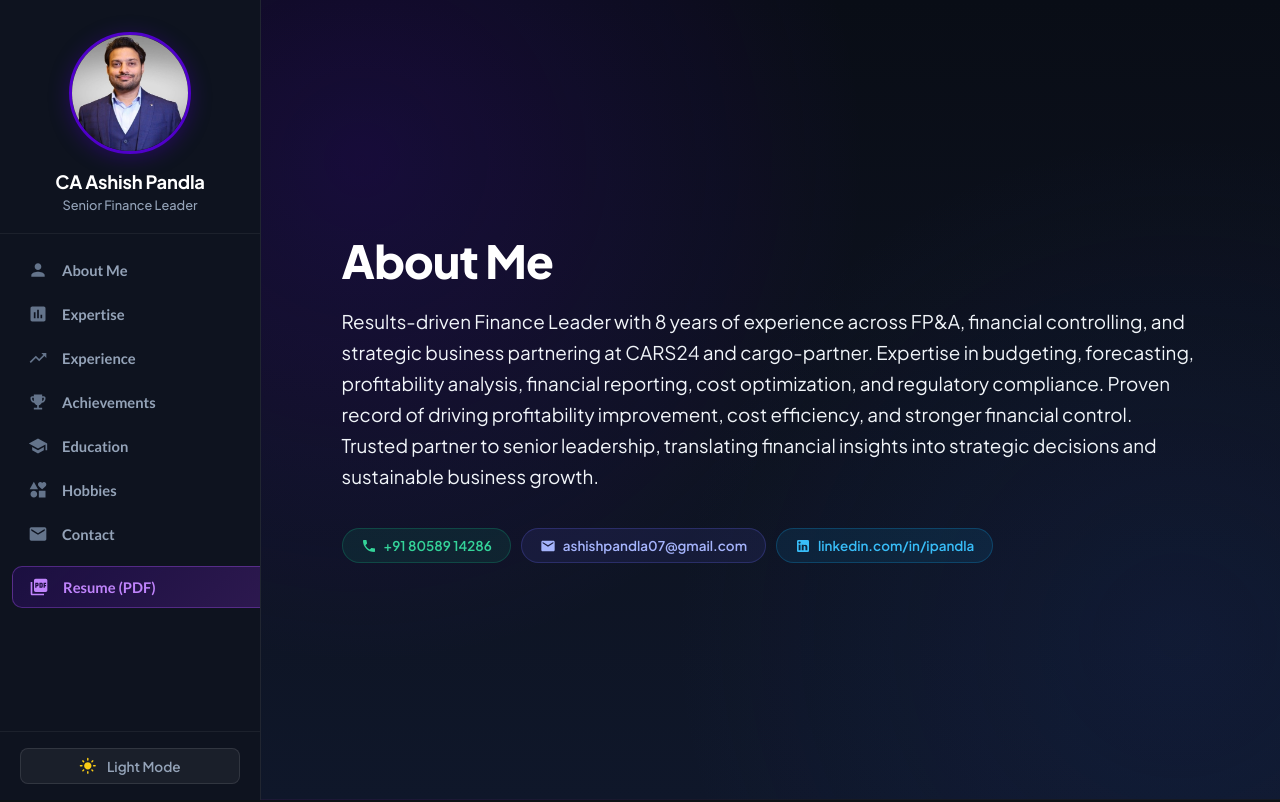
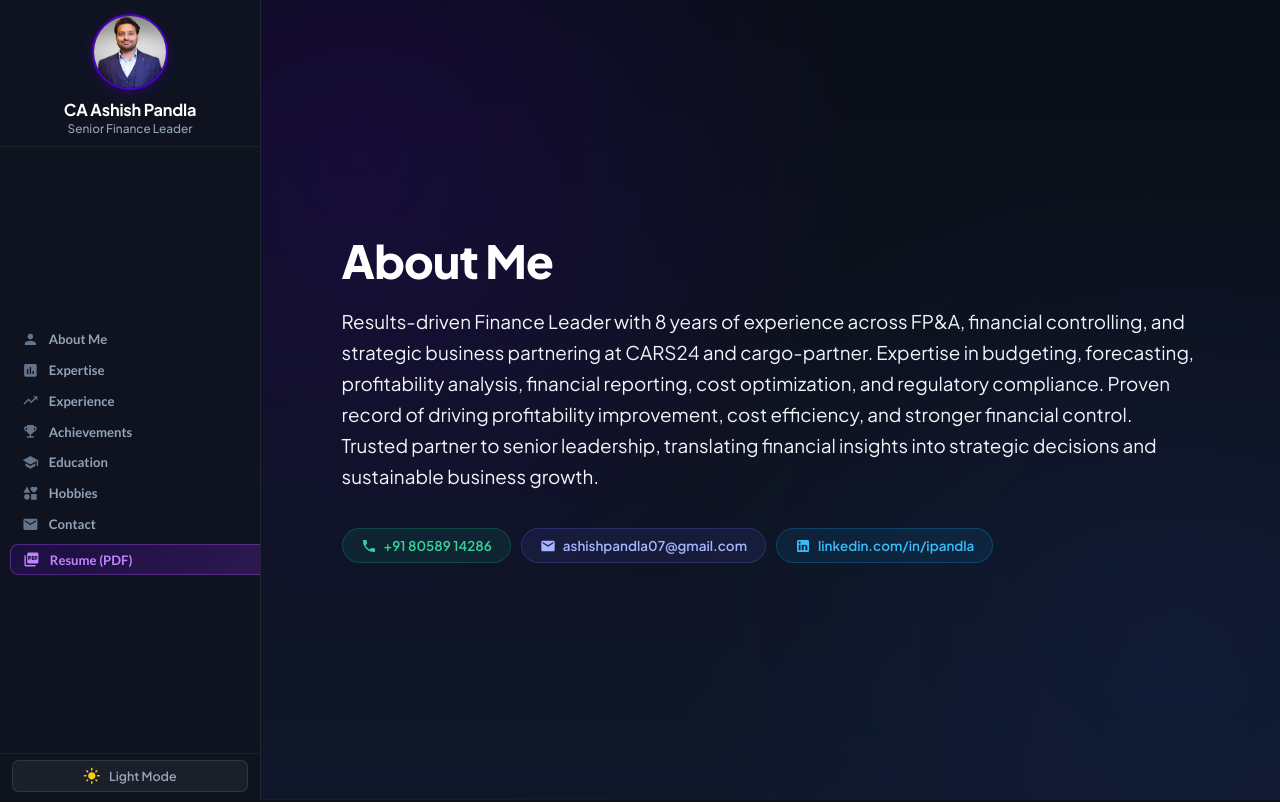
Before and after one commit to Ashishpandla07/Portfolio, a React (Create React App) app: page / in a window 1280 px wide. Shown: the top 802 px of the page. Built offline with nearby package versions, Linux system fonts and the light colour scheme.

Commit message:
Compact sidebar to show Light Mode button without scrolling and remove bottom excess space

```diff
--- a/src/assets/styles/Footer.scss
+++ b/src/assets/styles/Footer.scss
@@ -1,7 +1,7 @@
 footer {
     text-align: center;
-    padding-top: 50px;
-    padding-bottom: 50px;
+    padding-top: 10px;
+    padding-bottom: 12px;
 
     svg {
         width: 1.1em !important;
--- a/src/assets/styles/Navigation.scss
+++ b/src/assets/styles/Navigation.scss
@@ -19,95 +19,77 @@
 
   /* Custom scrollbar for sidebar */
   &::-webkit-scrollbar {
-    width: 4px;
+    width: 3px;
   }
   &::-webkit-scrollbar-thumb {
     background: rgba(255, 255, 255, 0.15);
-    border-radius: 4px;
+    border-radius: 3px;
   }
 
   .sidebar-header {
-    padding: 32px 20px 20px;
+    padding: 14px 16px 10px;
     text-align: center;
     border-bottom: 1px solid rgba(255, 255, 255, 0.06);
 
     .avatar-wrapper {
       position: relative;
       display: inline-block;
-      margin-bottom: 12px;
+      margin-bottom: 6px;
 
       img {
-        width: 116px;
-        height: 116px;
+        width: 72px;
+        height: 72px;
         border-radius: 50%;
         object-fit: cover;
         object-position: top center;
-        border: 3px solid #5000ca;
-        box-shadow: 0 4px 20px rgba(80, 0, 202, 0.35);
+        border: 2.5px solid #5000ca;
+        box-shadow: 0 3px 14px rgba(80, 0, 202, 0.35);
         transition: transform 0.3s ease, box-shadow 0.3s ease;
 
         &:hover {
           transform: scale(1.05);
-          box-shadow: 0 8px 25px rgba(80, 0, 202, 0.55);
+          box-shadow: 0 6px 18px rgba(80, 0, 202, 0.55);
         }
       }
     }
 
     .sidebar-name {
       margin: 0;
-      font-size: 1.15rem;
+      font-size: 1.02rem;
       font-weight: 700;
       color: #ffffff;
       letter-spacing: -0.2px;
+      line-height: 1.2;
     }
 
     .sidebar-role {
-      margin: 4px 0 0;
-      font-size: 0.8rem;
+      margin: 2px 0 0;
+      font-size: 0.74rem;
       color: #94a3b8;
       font-weight: 500;
-    }
-
-    .sidebar-phone {
-      display: inline-flex;
-      align-items: center;
-      gap: 6px;
-      margin-top: 10px;
-      padding: 5px 12px;
-      border-radius: 20px;
-      background: rgba(80, 0, 202, 0.12);
-      border: 1px solid rgba(168, 85, 247, 0.25);
-      color: #c084fc;
-      font-size: 0.78rem;
-      font-weight: 600;
-      text-decoration: none;
-      transition: all 0.2s ease;
-
-      &:hover {
-        background: rgba(80, 0, 202, 0.25);
-        color: #e0b0ff;
-      }
+      line-height: 1.2;
     }
   }
 
   .sidebar-menu {
     flex: 1;
-    padding: 16px 12px;
+    padding: 6px 10px;
     display: flex;
     flex-direction: column;
-    gap: 4px;
+    justify-content: center;
+    gap: 2px;
 
     .nav-link-btn {
       display: flex;
       align-items: center;
-      gap: 14px;
+      gap: 10px;
       width: 100%;
-      padding: 10px 16px;
-      border-radius: 10px;
+      padding: 6px 12px;
+      border-radius: 8px;
       background: transparent;
       border: none;
       color: #94a3b8;
-      font-size: 0.92rem;
+      font-size: 0.82rem;
       font-weight: 600;
       font-family: "Lato", sans-serif;
       text-align: left;
@@ -116,7 +98,7 @@
       transition: all 0.2s ease;
 
       .nav-icon {
-        font-size: 1.25rem;
+        font-size: 1.05rem;
         color: #64748b;
         transition: color 0.2s ease, transform 0.2s ease;
       }
@@ -127,12 +109,12 @@
 
         .nav-icon {
           color: #a855f7;
-          transform: scale(1.1);
+          transform: scale(1.08);
         }
       }
 
       &.resume-link {
-        margin-top: 8px;
+        margin-top: 4px;
         background: linear-gradient(135deg, rgba(80, 0, 202, 0.2) 0%, rgba(142, 45, 226, 0.25) 100%);
         border: 1px solid rgba(168, 85, 247, 0.35);
         color: #c084fc;
@@ -145,7 +127,7 @@
           background: linear-gradient(135deg, #6e00ff 0%, #8e2de2 100%);
           color: #ffffff;
           border-color: transparent;
-          box-shadow: 0 4px 15px rgba(110, 0, 255, 0.4);
+          box-shadow: 0 3px 12px rgba(110, 0, 255, 0.4);
 
           .nav-icon {
             color: #ffffff;
@@ -156,21 +138,21 @@
   }
 
   .sidebar-footer {
-    padding: 16px 20px;
+    padding: 6px 12px 8px;
     border-top: 1px solid rgba(255, 255, 255, 0.06);
 
     .theme-toggle-btn {
       display: flex;
       align-items: center;
       justify-content: center;
-      gap: 10px;
+      gap: 8px;
       width: 100%;
-      padding: 8px 14px;
-      border-radius: 8px;
+      padding: 6px 12px;
+      border-radius: 7px;
       background: rgba(255, 255, 255, 0.05);
       border: 1px solid rgba(255, 255, 255, 0.1);
       color: #94a3b8;
-      font-size: 0.85rem;
+      font-size: 0.78rem;
       font-weight: 600;
       cursor: pointer;
       transition: all 0.2s ease;
```
